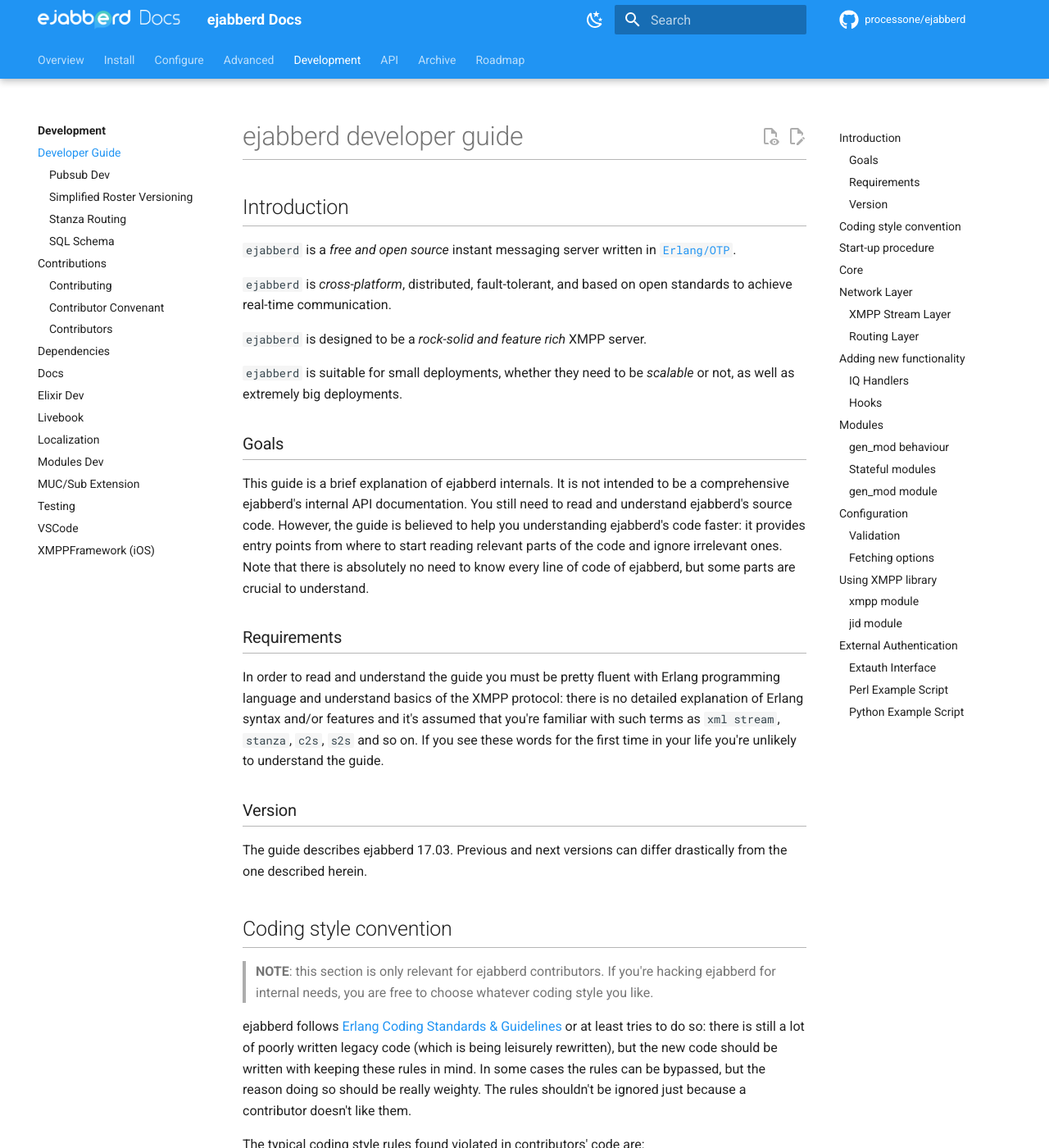
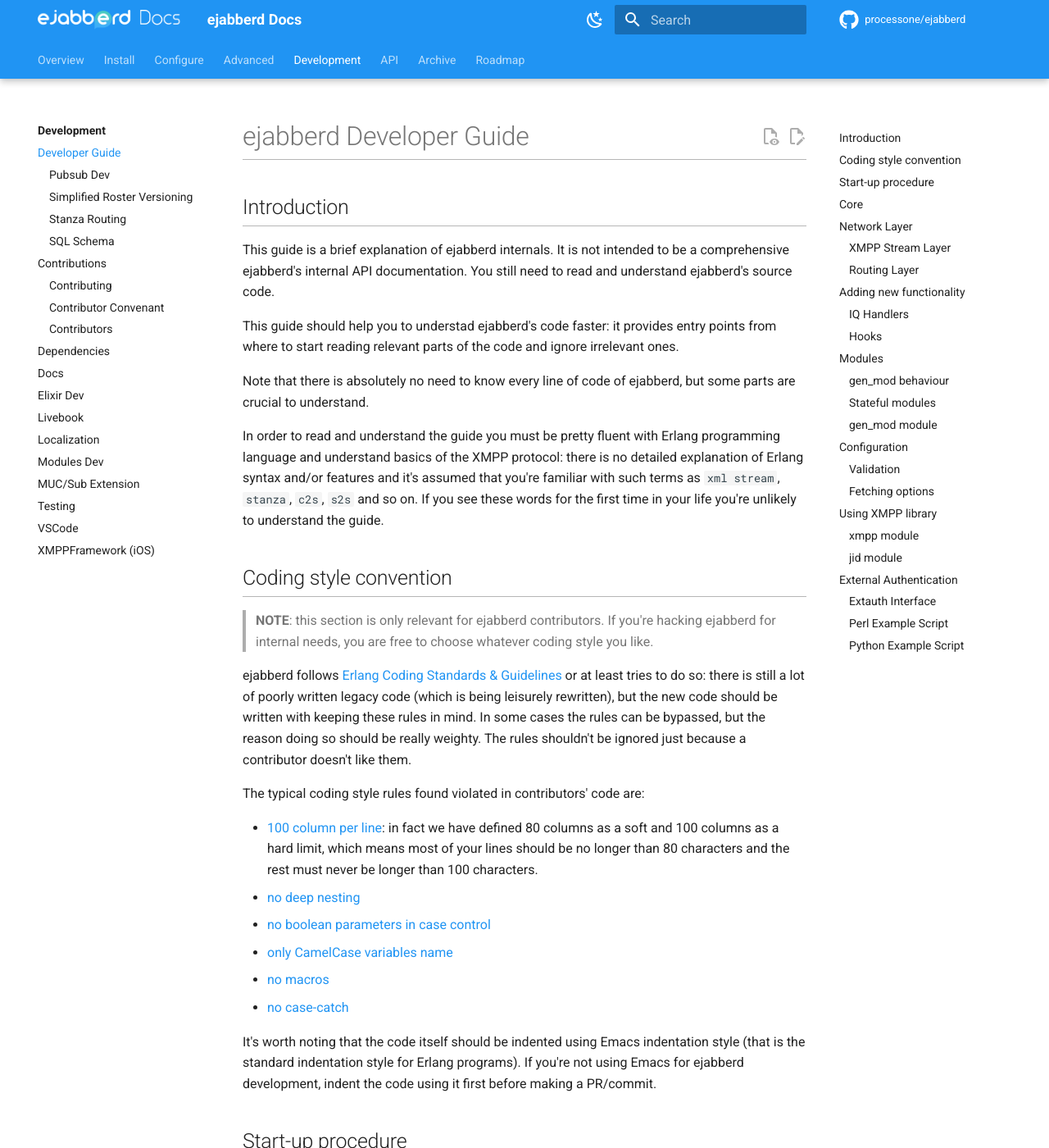
Before and after one commit to processone/docs.ejabberd.im, an MkDocs documentation site: the page built from content/developer/guide.md, in a window 1280 px wide and 1400 px high. Shown: the whole window at 82% size. Built offline with MkDocs 1.6.1 and Material for MkDocs 9.7.7, drawn with Linux system fonts in a browser that asks for light colours; comment, search, counter and statistics services are not loaded.

Commit message:
Simplify section: Developer Guide > Introduction

```diff
--- a/content/developer/guide.md
+++ b/content/developer/guide.md
@@ -1,31 +1,18 @@
-# ejabberd developer guide
+# ejabberd Developer Guide
 
 ## Introduction
 
-`ejabberd` is a *free and open source* instant messaging server
-written in [`Erlang/OTP`](https://erlang.org/).
-
-`ejabberd` is *cross-platform*, distributed, fault-tolerant, and based
-on open standards to achieve real-time communication.
-
-`ejabberd` is designed to be a *rock-solid and feature rich* XMPP
-server.
-
-`ejabberd` is suitable for small deployments, whether they need to be
-*scalable* or not, as well as extremely big deployments.
-
-### Goals
-
 This guide is a brief explanation of ejabberd internals. It is not
 intended to be a comprehensive ejabberd's internal API documentation.
-You still need to read and understand ejabberd's source code. However,
-the guide is believed to help you understanding ejabberd's code faster:
+You still need to read and understand ejabberd's source code.
+
+This guide should help you to understad ejabberd's code faster:
 it provides entry points from where to start reading relevant parts of
-the code and ignore irrelevant ones. Note that there is absolutely no
+the code and ignore irrelevant ones.
+
+Note that there is absolutely no
 need to know every line of code of ejabberd, but some parts are crucial
 to understand.
-
-### Requirements
 
 In order to read and understand the guide you must be pretty fluent with
 Erlang programming language and understand basics of the XMPP protocol:
@@ -33,11 +20,6 @@
 it's assumed that you're familiar with such terms as `xml stream`,
 `stanza`, `c2s`, `s2s` and so on. If you see these words for the first
 time in your life you're unlikely to understand the guide.
-
-### Version
-
-The guide describes ejabberd 17.03. Previous and next versions can differ
-drastically from the one described herein.
 
 ## Coding style convention
 
```
